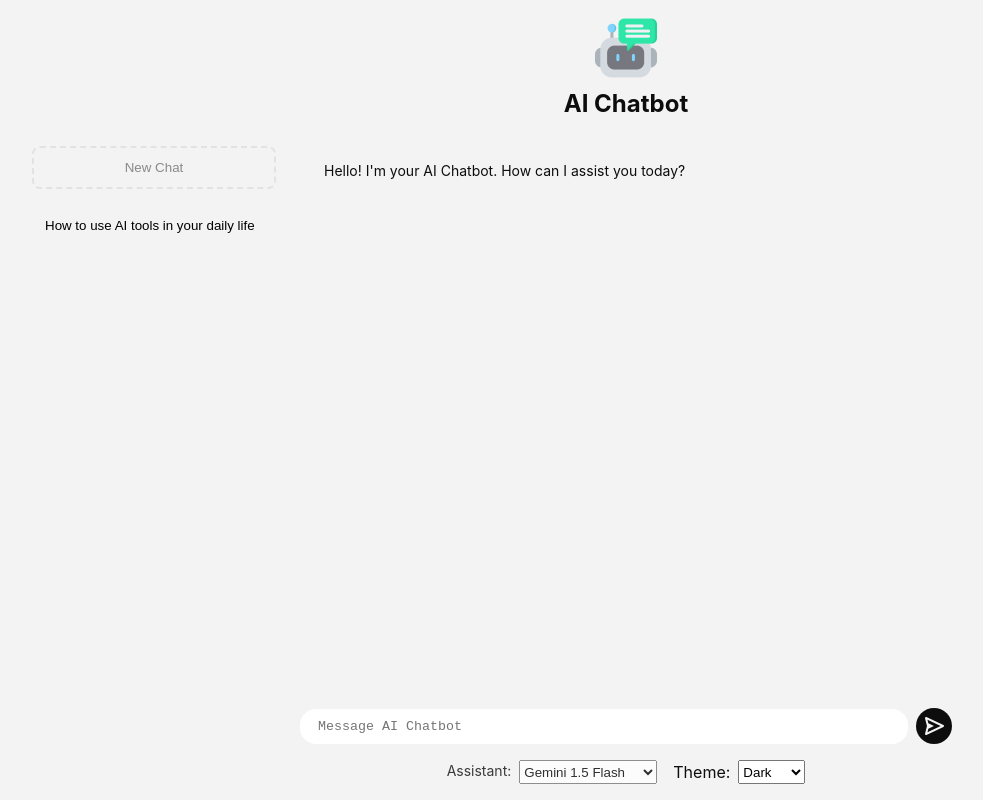
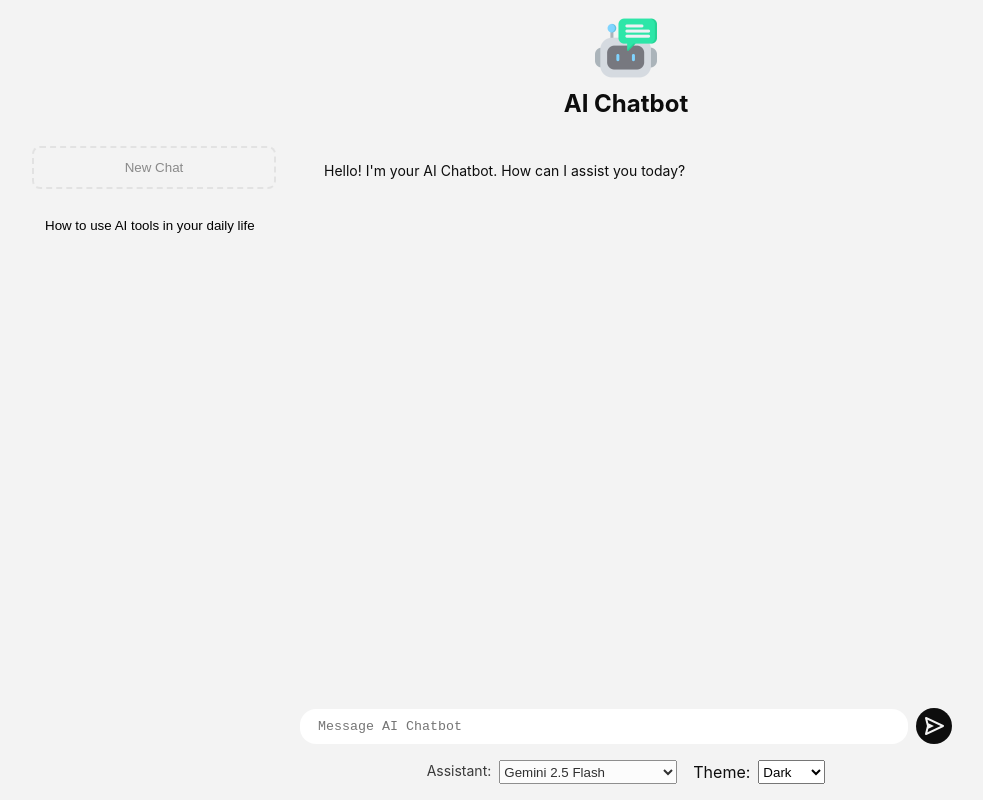
Before and after one commit to samh1996/react-ai-chatbox, a React (Vite) app: page / in a window 1280 px wide. Shown: the whole page, without its empty margins (152-1135 px from the left). Built offline with nearby package versions, Linux system fonts and the light colour scheme.

Commit message:
Fixed google assistant name issue

```diff
--- a/src/components/Assistant/Assistant.jsx
+++ b/src/components/Assistant/Assistant.jsx
@@ -10,7 +10,7 @@ const assistantMap = {
 };
 
 export function Assistant({ onAssistantChange }) {
-  const [value, setValue] = useState("googleai:gemini-1.5-flash");
+  const [value, setValue] = useState("googleai:gemini-2.5-flash");
 
   function handleValueChange(event) {
     setValue(event.target.value);
@@ -37,8 +37,10 @@ export function Assistant({ onAssistantChange }) {
           <option value="openai:gpt-4">GPT-4</option>
         </optgroup>
         <optgroup label="Google AI">
-          <option value="googleai:gemini-1.5-flash">Gemini 1.5 Flash</option>
-          <option value="googleai:gemini-1.5-pro">Gemini 1.5 Pro</option>
+          <option value="googleai:gemini-3-flash-preview">
+            Gemini 3 Flash Preview
+          </option>
+          <option value="googleai:gemini-2.5-flash">Gemini 2.5 Flash</option>
         </optgroup>
       </select>
     </div>
```
